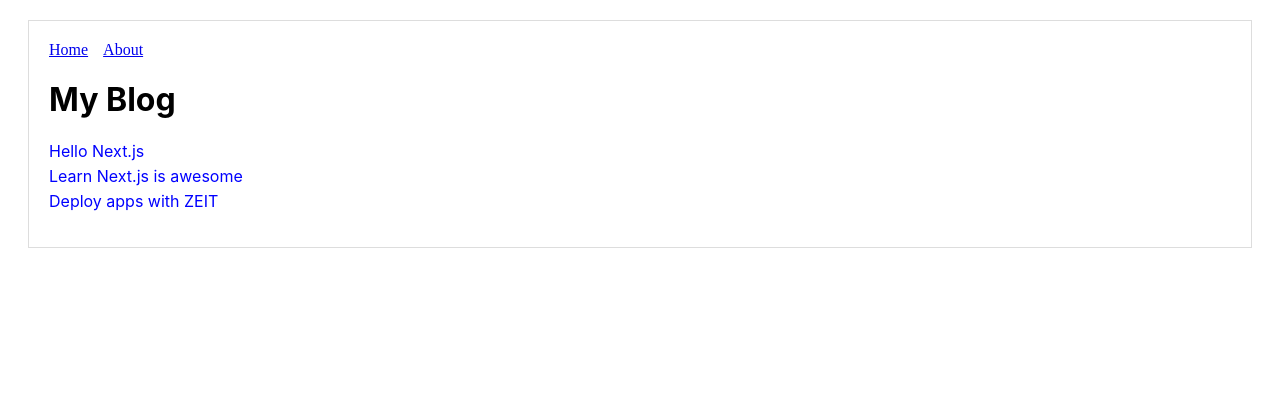
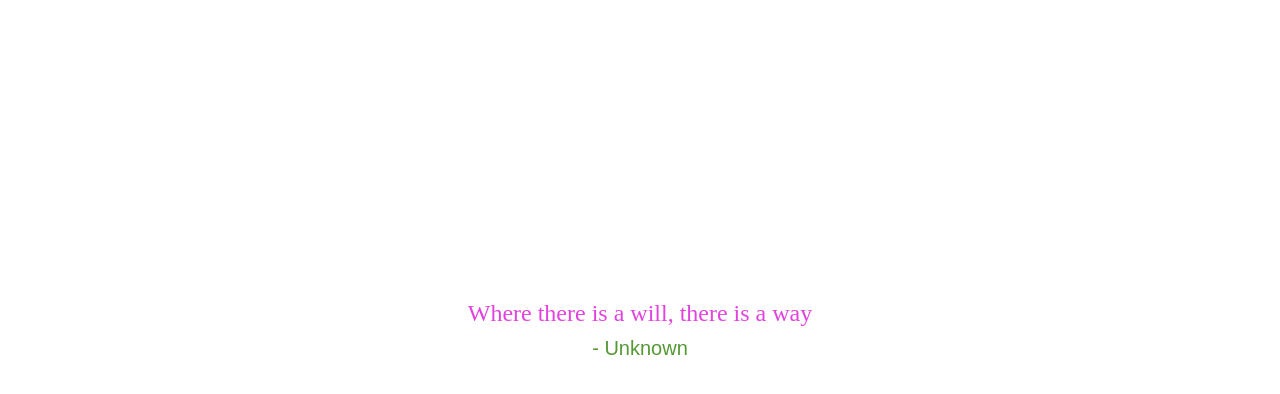
Before and after one commit to zeyuri/my-personal-website, a Next.js app: page / in a window 1280 px wide. Shown: the top 394 px of the page. Built offline with nearby package versions, Linux system fonts and the light colour scheme.

Commit message:
building api and using swr

```diff
--- a/package.json
+++ b/package.json
@@ -12,6 +12,7 @@
     "next": "9.2.2",
     "react": "16.13.0",
     "react-dom": "16.13.0",
-    "react-markdown": "^4.3.1"
+    "react-markdown": "^4.3.1",
+    "swr": "^0.1.18"
   }
 }
--- /dev/null
+++ b/pages/api/randomQuote.js
@@ -0,0 +1,17 @@
+import allQuotes from '../../quotes.json'
+
+export default (req, res) => {
+  const {author} = req.query
+  let quotes = allQuotes
+
+  if(author) {
+    quotes = quotes.filter(quote => quote.author.toLowerCase().includes(author.toLowerCase()));
+  }
+
+  if (!quotes.length) {
+    quotes = allQuotes.filter(quote => quote.author.toLowerCase() === 'unknown');
+  }
+  const quote = quotes[Math.floor(Math.random() * quotes.length)];
+
+  res.status(200).json(quote);
+}
--- a/pages/index.js
+++ b/pages/index.js
@@ -1,72 +1,47 @@
-import Layout from "../components/MyLayout";
-import Link from "next/link";
+import { useRouter } from 'next/router';
+import useSWR from 'swr'
 
-function getPosts() {
-  return [
-    { id: "hello-nextjs", title: "Hello Next.js" },
-    { id: "learn-nextjs", title: "Learn Next.js is awesome" },
-    { id: "deploy-nextjs", title: "Deploy apps with ZEIT" }
-  ];
+function fetcher(url) {
+  return fetch(url).then(r => r.json());
 }
 
-const PostLink = ({ post }) => (
-  <li>
-    <Link href="/p/[id]" as={`/p/${post.id}`}>
-      <a>{post.title}</a>
-    </Link>
-    <style jsx>{`
-      li {
-        list-style: none;
-        margin: 5px 0;
-      }
+export default function Index() {
+  const { query } = useRouter();
+  const { data, error } = useSWR(
+    `/api/randomQuote${query.author ? '?author=' + query.author : ''}`,
+    fetcher
+  );
 
-      a {
-        text-decoration: none;
-        color: blue;
-        font-family: 'Arial';
-      }
+  const author = data && data.author;
+  let quote = data && data.quote;
 
-      a:hover {
-        opacity: 0.6;
-      }
-    `}</style>
-  </li>
-);
+  if(!data) quote = 'Loading...'
+  if(error) quote = 'Failed to fetch the quote'
 
-export default function Blog() {
   return (
-  <Layout>
-    <h1>My Blog</h1>
-    <ul>
-      {getPosts().map(post => (
-            <PostLink key={post.id} post={post} />
-          ))}
-    </ul>
-    <style jsx>{`
-        h1,
-        a {
-          font-family: -apple-system, BlinkMacSystemFont, "Segoe UI", Roboto,
-            Oxygen, Ubuntu, Cantarell, "Open Sans", "Helvetica Neue", sans-serif;
+    <main className="center">
+      <div className="quote">{quote}</div>
+      {author && <span className="author">- {author}</span>}
+
+      <style jsx>{`
+        main {
+          width: 90%;
+          max-width: 900px;
+          margin: 300px auto;
+          text-align: center;
         }
-
-        ul {
-          padding: 0;
+        .quote {
+          font-family: cursive;
+          color: #e243de;
+          font-size: 24px;
+          padding-bottom: 10px;
         }
-
-        li {
-          list-style: none;
-          margin: 5px 0;
+        .author {
+          font-family: sans-serif;
+          color: #559834;
+          font-size: 20px;
         }
-
-        a {
-          text-decoration: none;
-          color: blue;
-        }
-        a:hover {
-          opacity: 0.6;
-        }
-      `}
-    </style>
-  </Layout>
+      `}</style>
+    </main>
   )
 }
--- /dev/null
+++ b/quotes.json
@@ -0,0 +1,22 @@
+[
+  {
+    "quote": "Write tests, not too many, mostly integration",
+    "author": "Guillermo Rauch"
+  },
+  {
+    "quote": "The future is serverless",
+    "author": "Guillermo Rauch"
+  },
+  {
+    "quote": "Where there is a will, there is a way",
+    "author": "Unknown"
+  },
+  {
+    "quote": "You Learn More From Failure Than From Success. Don’t Let It Stop You. Failure Builds Character.",
+    "author": "Unknown"
+  },
+  {
+    "quote": "Every passing moment, we are nearing death and a new Javascript framework",
+    "author": "Amandeep Singh"
+  }
+]
```
Also changed, not shown: 1 other file (tests, documents, lock files or other folders).
